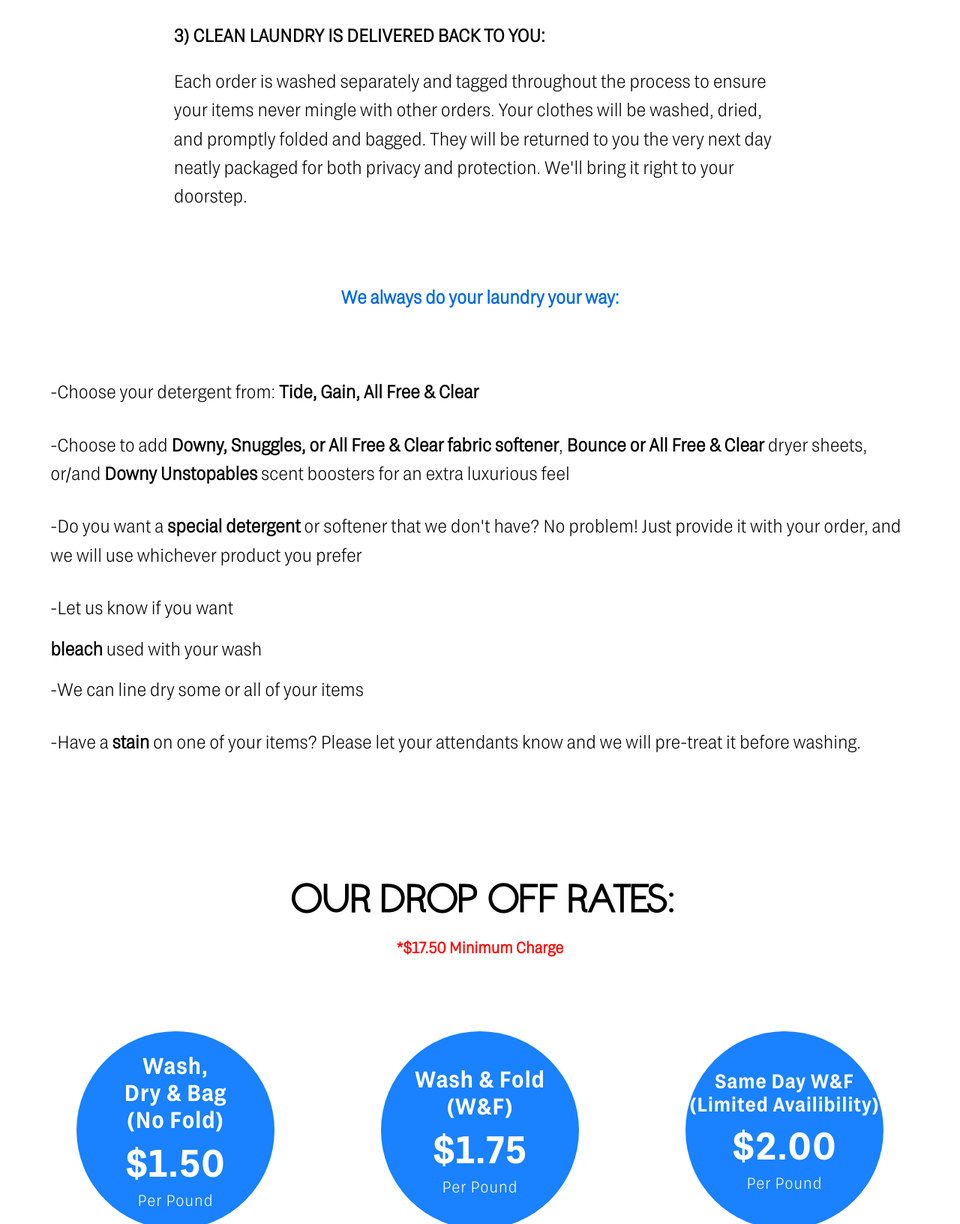
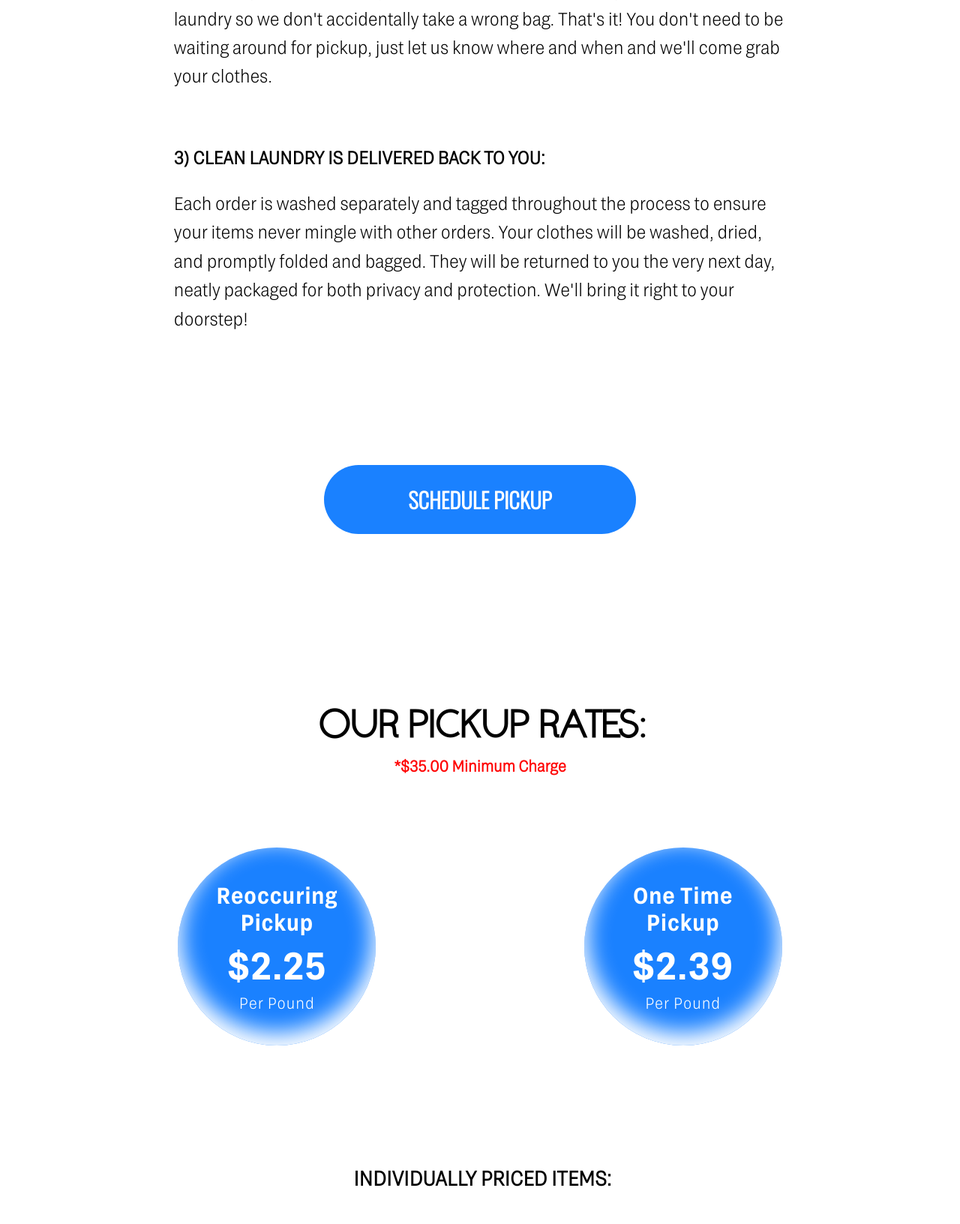
Before and after one commit to mads-arna/arnautovLaundromat, a plain HTML site: page pickup.html in a window 1280 px wide. Shown: the part 1986-3618 px from the top of the page at 75% size. Drawn offline with nearby package versions, Linux system fonts and the light colour scheme.

Commit message:
finished pickup, website is ready to rock and roll

```diff
--- a/pickup.html
+++ b/pickup.html
@@ -109,10 +109,15 @@
           again?
         </li>
         <li class="small-paragraph-padding bold">That's why we're here!</li>
-
         <li class="paragraph-padding">
           Our pickup and delivery service allows you to enjoy clean clothes
           without ever leaving the comfort of your home. It's that simple!
+        </li>
+        <li class="paragraph-padding">
+          Now serving: Raytown, Kansas City, Lees Summit, Greenwood, Leawood,
+          Overland Park, Country Club Plaza, Westwood, Westwood Hills, Mission,
+          Mission Hills, Mission Woods, Roaland Park, and Prairie Village-- with
+          <span class="blue-text">more coming soon</span>!
         </li>
 
         <li class="paragraph-padding"></li>
@@ -120,21 +125,17 @@
           1) Schedule your Pickup:
         </li>
         <li class="paragraph-padding">
-          <a
-            href="https://app.trycents.com/order/business/OGRm/OTlo/home"
-            target="_blank"
-            ><span class="link-style">Click here</span></a
-          >
-          to schedule your pickup. You'll let us know the specifics of how to
-          best treat your valuable clothing, as well as a good pickup/delivery
-          time. You can also set up reccuring pickups whenever you'd like!
+          Hit the Schedule Pickup button to get started! You'll let us know the
+          specifics of how to best treat your valuable clothing, as well as a
+          good pickup/delivery time. You can also set up reccuring pickups
+          whenever you'd like!
         </li>
         <li class="paragraph-padding"></li>
         <li class="text-block bold uppercase small-paragraph-padding">
           2) We Collect Your Laundry:
         </li>
         <li class="small-paragraph-padding">
-          On the day of pick-up, collect and bag your laundry. For your first
+          On the day of pickup, collect and bag your laundry. For your first
           pickup, please feel free to use garbage bags or any other disposable
           bag (no hampers or baskets please). 13 gallon garbage bags best match
           the size of our laundry bags. We'll give you a No Spot laundry bag
@@ -157,97 +158,45 @@
           Each order is washed separately and tagged throughout the process to
           ensure your items never mingle with other orders. Your clothes will be
           washed, dried, and promptly folded and bagged. They will be returned
-          to you the very next day neatly packaged for both privacy and
-          protection. We'll bring it right to your doorstep.
+          to you the very next day, neatly packaged for both privacy and
+          protection. We'll bring it right to your doorstep!
         </li>
       </ul>
     </div>
-    <ul class="paragraph-typography centered">
-      <li class="blue-text bold text-block margin-bottom">
-        We always do your laundry your way:
-      </li>
-    </ul>
-    <div class="laundry-list paragraph-typography hero-body">
-      <div class="laundry-list-section drop-off-body">
-        <ul class="text-block list-padding paragraph-padding">
-          <li class="list-padding">
-            -Choose your detergent from:
-            <span class="bold"
-              >Tide, Gain, All Free & Clear
-              <li class="list-padding">
-                -Choose to add
-                <span class="bold"
-                  >Downy, Snuggles, or All Free & Clear fabric softener</span
-                >,<span class="bold"> Bounce or All Free & Clear</span> dryer
-                sheets, or/and <span class="bold">Downy Unstopables</span> scent
-                boosters for an extra luxurious feel
-              </li>
-              <li class="list-padding">
-                -Do you want a <span class="bold">special detergent</span>
-                or softener that we don't have? No problem! Just provide it with
-                your order, and we will use whichever product you prefer
-              </li>
-              <li class="list-padding">-Let us know if you want</li></span
-            ><span class="bold">bleach</span> used with your wash
-          </li>
-          <li class="list-padding">
-            -We can line dry some or all of your items
-          </li>
-          <li class="list-padding">
-            -Have a <span class="bold">stain</span> on one of your items? Please
-            let your attendants know and we will pre-treat it before washing.
-          </li>
-        </ul>
-      </div>
-      <div class="laundry-list-section centered drop-off-body">
-        <p class="hero-title uppercase bold text-block first-paragraph-padding">
-          Our Drop Off Rates:
-        </p>
-        <li><span class="red fine-print">*$17.50 Minimum Charge</span></li>
-      </div>
+    <div class="button centered">
+      <a
+        href="https://app.trycents.com/order/business/OGRm/OTlo/home"
+        target="_blank"
+        ><button class="cta-button-large cta-style uppercase">
+          schedule pickup
+        </button></a
+      >
+    </div>
+
+    <div class="laundry-list-section centered drop-off-body">
+      <p class="hero-title uppercase bold text-block first-paragraph-padding">
+        Our Pickup Rates:
+      </p>
+      <li><span class="red fine-print">*$35.00 Minimum Charge</span></li>
     </div>
     <div class="card-deck">
       <div class="price-card">
         <div class="price-card-content text-block bigger-price-cont">
           <div>
-            Wash,<br />
-            Dry & Bag <br />(No Fold)
+            Reoccuring<br />
+            Pickup
           </div>
-          <div class="price">$1.50</div>
+          <div class="price">$2.25</div>
           <div class="fine-print">Per Pound</div>
         </div>
       </div>
       <div class="price-card">
         <div class="price-card-content text-block bigger-price-cont">
           <div>
-            Wash & Fold <br />
-            (W&F)
+            One Time<br />
+            Pickup
           </div>
-          <div class="price">$1.75</div>
-          <div class="fine-print">Per Pound</div>
-        </div>
-      </div>
-      <div class="price-card">
-        <div class="price-card-content text-block">
-          <div>Same Day W&F <br />(Limited Availibility)</div>
-          <div class="price">$2.00</div>
-          <div class="fine-print">Per Pound</div>
-        </div>
-      </div>
-      <div class="price-card">
-        <div class="price-card-content text-block">
-          <div>
-            Heavily Soiled <br />
-            W&F
-          </div>
-          <div class="price">$2.50</div>
-          <div class="fine-print">Per Pound</div>
-        </div>
-      </div>
-      <div class="price-card">
-        <div class="price-card-content text-block">
-          <div>Baby/Toddler <br />Clothes W&F</div>
-          <div class="price">$2.00</div>
+          <div class="price">$2.39</div>
           <div class="fine-print">Per Pound</div>
         </div>
       </div>
@@ -279,7 +228,7 @@
         </ul>
         <div class="centered laundry-list-section centered-body">
           <p class="paragraph-padding lowercase fine-print red">
-            Down Filled Items: Add $5.00
+            Feather Down Filled Items: Add $5.00
           </p>
         </div>
 
--- a/style.css
+++ b/style.css
@@ -163,7 +163,17 @@ li {
     transform: rotate(0deg) translate3d(0, 0, 0);
   }
 }
-
+.cta-button-large {
+  margin: 5rem 0 10rem 0;
+  cursor: pointer;
+  outline: none;
+  border: none;
+  padding: 1.55rem 7rem;
+  border-radius: 50px;
+  font-weight: bold;
+  font-size: 1.8rem;
+  font-family: "Oswald";
+}
 .desktop-nav-button {
   color: white;
   text-decoration: none;
@@ -406,6 +416,7 @@ li {
   border-radius: 50%;
   justify-content: center;
   margin: 2rem;
+  box-shadow: 0px -13px 30px 4px white inset;
 }
 .price-card-content {
   font-family: "Bold-Exa";
```
